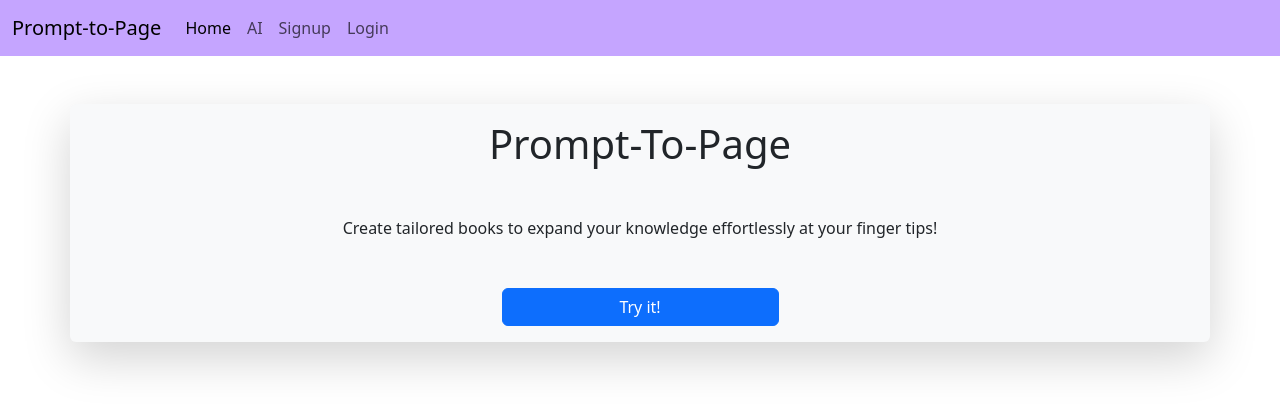
After one commit to PatrickOBrien06/Intelify, a Flask app: template website/templates/home.html in a window 1280 px wide. The commit adds this page. Shown: the top 410 px of the page. Run offline with Flask 3, Linux system fonts and the light colour scheme; the template is opened without the code that fills it, so the values that code supplies are empty.

```diff
--- a/website/auth.py
+++ b/website/auth.py
@@ -31,7 +31,7 @@ def signup():
       db.session.commit()
       login_user(user, remember=True)
       flash("Account created!", "success")
-      return redirect(url_for("ai.home"))
+      return redirect(url_for("ai.AI"))
 
 
   return render_template("signup.html")
@@ -49,7 +49,7 @@ def login():
       if check_password_hash(user.password, password):
         login_user(user, remember=True)
         flash("Logged In!", "success")
-        return redirect(url_for("ai.home"))
+        return redirect(url_for("ai.AI"))
       else:
         flash("Invalid Email or Password", "danger")
     else:
--- a/website/templates/base.html
+++ b/website/templates/base.html
@@ -19,6 +19,30 @@
   </svg>
 </head>
 <body>
+  <nav class="navbar navbar-expand-lg" style="background-color: #c5a5ff;">
+    <div class="container-fluid">
+      <a class="navbar-brand" href="/home">Prompt-to-Page</a>
+      <button class="navbar-toggler" type="button" data-bs-toggle="collapse" data-bs-target="#navbarNav" aria-controls="navbarNav" aria-expanded="false" aria-label="Toggle navigation">
+        <span class="navbar-toggler-icon"></span>
+      </button>
+      <div class="collapse navbar-collapse" id="navbarNav">
+        <ul class="navbar-nav">
+          <li class="nav-item">
+            <a class="nav-link active" aria-current="page" href="/home">Home</a>
+          </li>
+          <li class="nav-item">
+            <a class="nav-link" href="/ai">AI</a>
+          </li>
+          <li class="nav-item">
+            <a class="nav-link" href="/signup">Signup</a>
+          </li>
+          <li class="nav-item">
+            <a class="nav-link" href="/login">Login</a>
+          </li>
+        </ul>
+      </div>
+    </div>
+  </nav>
   {% with messages = get_flashed_messages(with_categories=True) %}
         {% if messages %}
             {% for category, message in messages %}
@@ -43,30 +67,13 @@
             {% endfor %}
         {% endif%}
     {% endwith %}
-  <nav class="navbar navbar-expand-lg border">
-    <div class="container-fluid">
-      <a class="navbar-brand" href="/home">Prompt-to-Page</a>
-      <button class="navbar-toggler" type="button" data-bs-toggle="collapse" data-bs-target="#navbarNav" aria-controls="navbarNav" aria-expanded="false" aria-label="Toggle navigation">
-        <span class="navbar-toggler-icon"></span>
-      </button>
-      <div class="collapse navbar-collapse" id="navbarNav">
-        <ul class="navbar-nav">
-          <li class="nav-item">
-            <a class="nav-link active" aria-current="page" href="/home">Home</a>
-          </li>
-          <li class="nav-item">
-            <a class="nav-link" href="#">Features</a>
-          </li>
-          <li class="nav-item">
-            <a class="nav-link" href="/signup">Signup</a>
-          </li>
-          <li class="nav-item">
-            <a class="nav-link" href="/login">Login</a>
-          </li>
-        </ul>
-      </div>
-    </div>
-  </nav>
   {% block content %}{% endblock %}
+  <style>
+    .custom-purple {
+        color: purple;
+        /* or background-color: purple; for backgrounds */
+        /* or border-color: purple; for borders */
+    }
+</style>
 </body>
 </html>
--- /dev/null
+++ b/website/templates/home.html
@@ -0,0 +1,12 @@
+{% extends "base.html" %}
+{% block title %}{% endblock %}
+{% block content %}
+<div class="container shadow-lg p-3 mt-5 bg-body-tertiary rounded">
+  <h1 class="text-center">Prompt-To-Page</h1>
+  <p class="text-center m-4 mt-5">Create tailored books to expand your knowledge effortlessly at your finger tips!</p>
+  <div class="d-flex justify-content-center">
+    <a class="w-25" href="/ai"><button class="btn btn-primary mt-4 w-100">Try it!</button></a>
+  </div>
+</div>
+
+{% endblock %}
--- a/website/templates/index.html
+++ b/website/templates/index.html
@@ -14,7 +14,7 @@
   </form>
 </div>
 <div class="d-flex justify-content-center align-items-center w-50 h-100 border">
-  <embed class="pdf" src="{{url_for('static', filename='book0.pdf')}}" alt="PDF OUTPUT" width="800" height="100%">
+  <embed class="pdf" src="{{url_for('static', filename='book.pdf')}}" alt="PDF OUTPUT" width="800" height="100%">
   </embed>
 </div>
 </div>
```
Also changed, not shown: website/ai.py (+19 -11 lines), 4 other files.
